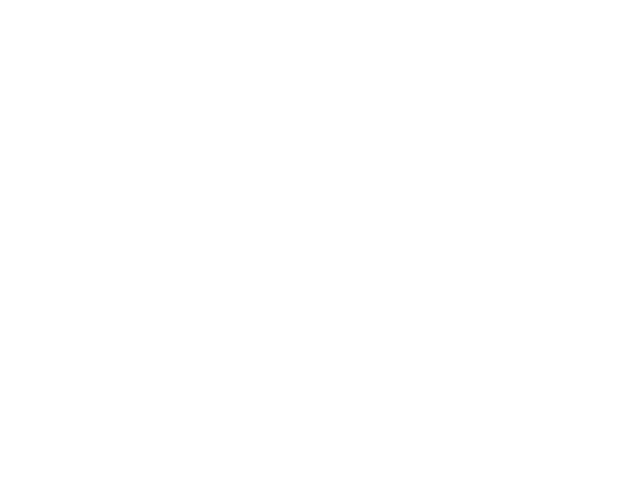
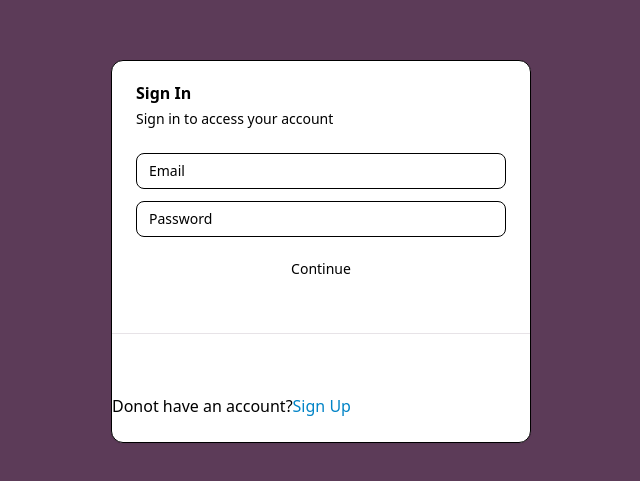
Before and after one commit to MDAhsanFaraz/SLACK-Frontend, a React app: page /auth/signin in a window 1280 px wide. Before the commit this address had no page. Shown: the part 149-630 px from the top of the page, without its empty margins (319-959 px from the left). Built offline with nearby package versions, Linux system fonts and the light colour scheme; the HTML template or start-up script is replaced by a standard one.

Commit message:
Added signin card

```diff
--- a/src/App.jsx
+++ b/src/App.jsx
@@ -1,11 +1,29 @@
 import { Button } from "@/components/ui/button";
-import { Route, Routes } from "react-router-dom";
-import { Auth } from "./pages/Auth/Auth";
+import { Route, Routes, Navigate } from "react-router-dom";
+import { Auth } from "@/pages/Auth/Auth";
+import { SignupCard } from "@/components/organisms/Auth/SignupCard";
+import { SigninCard } from "@/components/organisms/Auth/SigninCard";
 
 function App() {
   return (
     <Routes>
-      <Route path="/auth" element={<Auth />} />
+      <Route
+        path="/auth/signup"
+        element={
+          <Auth>
+            <SignupCard />
+          </Auth>
+        }
+      />
+      <Route
+        path="/auth/signin"
+        element={
+          <Auth>
+            <SigninCard />
+          </Auth>
+        }
+      />
+      <Route path="/" element={<Navigate to="/auth/signup" replace />} />
     </Routes>
   );
 }
--- /dev/null
+++ b/src/components/organisms/Auth/SigninCard.jsx
@@ -0,0 +1,66 @@
+import { Button } from "@/components/ui/button";
+import {
+  Card,
+  CardContent,
+  CardDescription,
+  CardHeader,
+  CardTitle,
+} from "@/components/ui/card";
+import { Input } from "@/components/ui/input";
+import { Separator } from "@/components/ui/separator";
+import { useState } from "react";
+import { useNavigate } from "react-router-dom";
+
+export const SigninCard = () => {
+  const navigate = useNavigate();
+  const [signinForm, setSigninForm] = useState({ email: "", password: "" });
+  return (
+    <Card className="w-full h-full bg-white ">
+      <CardHeader>
+        <CardTitle>Sign In</CardTitle>
+        <CardDescription>Sign in to access your account</CardDescription>
+      </CardHeader>
+      <CardContent>
+        {" "}
+        <form className="space-y-3">
+          <Input
+            disabled={false}
+            placeholder="Email"
+            required
+            type="email"
+            value={signinForm.email}
+            onChange={(e) =>
+              setSigninForm({ ...signinForm, email: e.target.value })
+            }
+          />
+          <Input
+            disabled={false}
+            placeholder="Password"
+            required
+            type="password"
+            value={signinForm.password}
+            onChange={(e) =>
+              setSigninForm({ ...signinForm, password: e.target.value })
+            }
+          />
+
+          <Button className="w-full" disabled={false} size="lg" type="submit">
+            Continue
+          </Button>
+        </form>
+      </CardContent>
+      <Separator className="my-5  bg-[#e7e3e7]" />
+      <p className="text-s text-muted-foreground mt-4">
+        Donot have an account?
+        <span
+          className="text-sky-600 hover:underline cursor-pointer"
+          onClick={() => {
+            navigate("/auth/signup");
+          }}
+        >
+          Sign Up
+        </span>
+      </p>
+    </Card>
+  );
+};
--- a/src/components/organisms/Auth/SignupCard.jsx
+++ b/src/components/organisms/Auth/SignupCard.jsx
@@ -10,8 +10,10 @@
 } from "@/components/ui/card";
 import { Input } from "@/components/ui/input";
 import { Separator } from "@/components/ui/separator";
+import { useNavigate } from "react-router-dom";
 
 export const SignupCard = () => {
+  const navigate = useNavigate();
   const [signupForm, setSignupForm] = useState({
     email: "",
     password: "",
@@ -73,7 +75,10 @@
         <Separator className="my-5  bg-[#e7e3e7]" />
         <p className="text-s text-muted-foreground mt-4">
           Already have an account ?{" "}
-          <span className="text-sky-600 hover:underline cursor-pointer">
+          <span
+            className="text-sky-600 hover:underline cursor-pointer"
+            onClick={() => navigate("/auth/signin")}
+          >
             Sign In
           </span>
         </p>
--- a/src/pages/Auth/Auth.jsx
+++ b/src/pages/Auth/Auth.jsx
@@ -1,11 +1,7 @@
-import { SignupCard } from "@/components/organisms/Auth/SignupCard";
-
-export const Auth = () => {
+export const Auth = ({ children }) => {
   return (
     <div className="h-[100vh] flex items-center justify-center bg-slack">
-      <div className="md:h-auto md:w-[420px]">
-        <SignupCard />
-      </div>
+      <div className="md:h-auto md:w-[420px]">{children}</div>
     </div>
   );
 };
```
